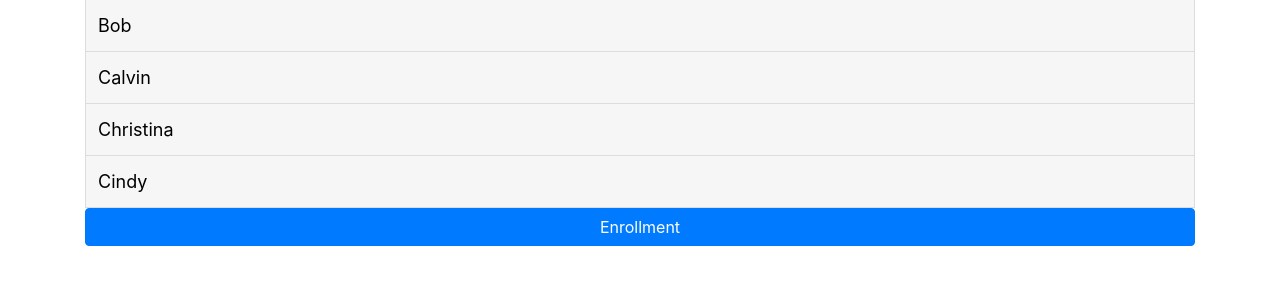
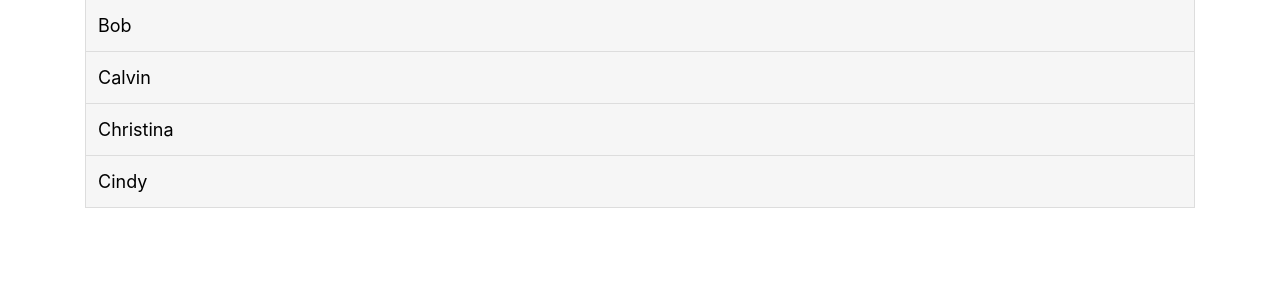
Before and after one commit to Chicago18/team-9, a Flask app: page /admin in a window 1280 px wide. Shown: the part 350-658 px from the top of the page. Run offline with Flask 2, Linux system fonts and the light colour scheme; the visitor is signed in with stand-in values (Sample User, id 1); some libraries are stand-ins or nearby versions.

Commit message:
Update templates/admin.html

```diff
--- a/templates/admin.html
+++ b/templates/admin.html
@@ -105,9 +105,7 @@
         }
     </script>
 
-    <div class = "btn-group-vertical btn-block">
-        <button type="button" class = "btn btn-primary" style="margin-bottom:20px">Enrollment</button>
-    </div>
+
 </div>
 
 
```
